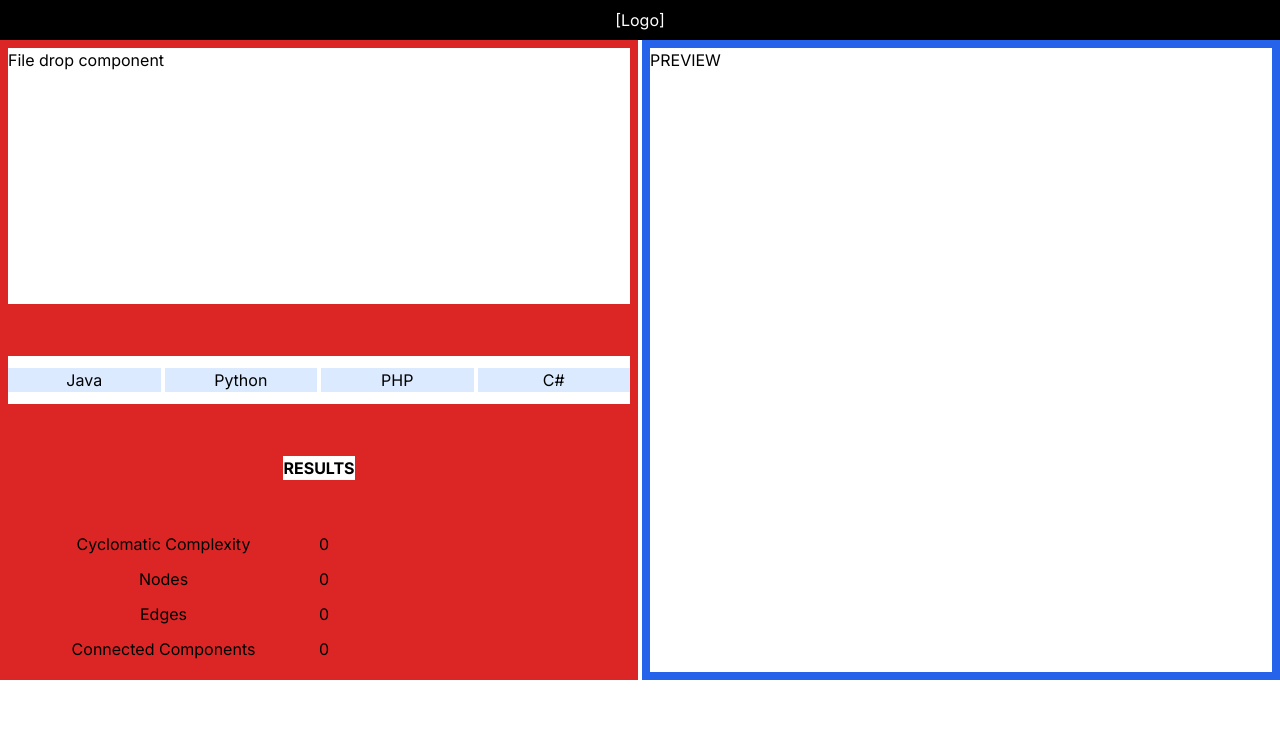
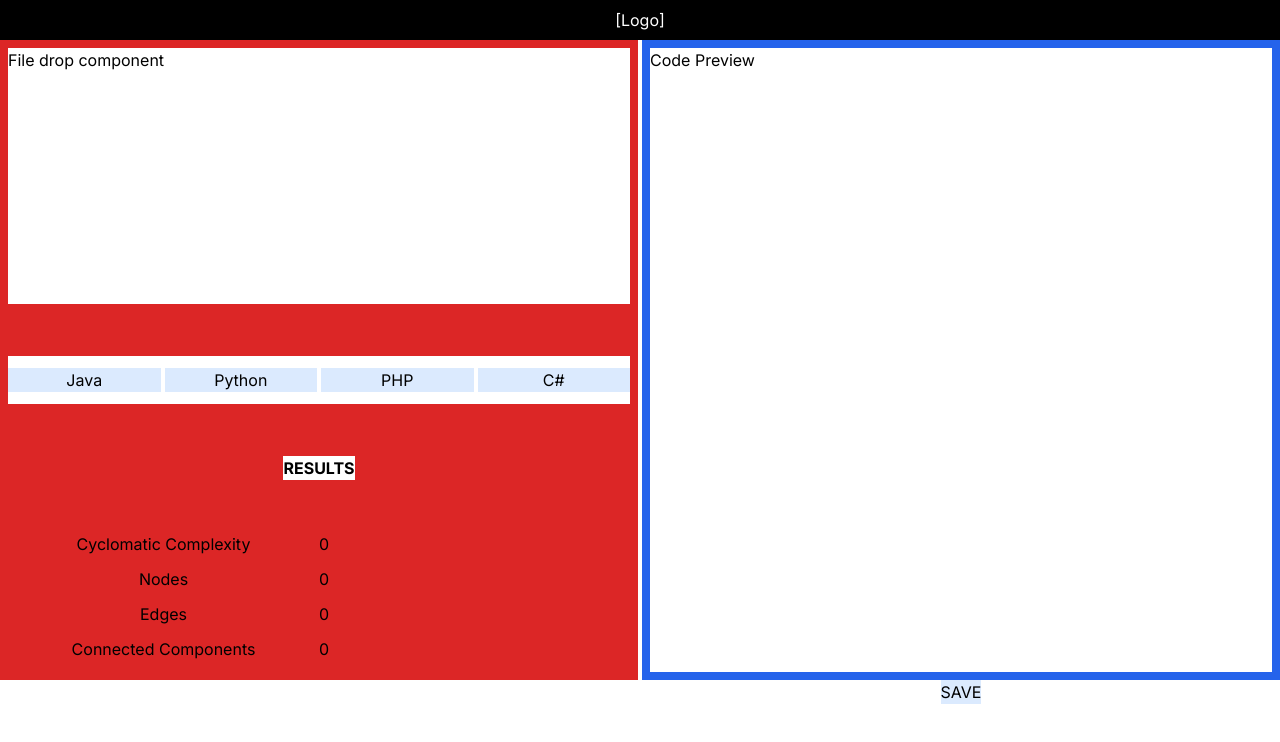
Before and after one commit to SnoodieTheSnoople/sdp-solutions-xp, a Next.js app: page / in a window 1280 px wide. Shown: the top 742 px of the page. Built offline with nearby package versions, Linux system fonts and the light colour scheme.

Commit message:
Word change

```diff
--- a/src/app/page.js
+++ b/src/app/page.js
@@ -80,8 +80,9 @@ export default function Home() {
         </div>
         <div className="flex flex-wrap w-full bg-blue-600 justify-center p-2 gap-2">
           <div className="w-full h-full bg-white">
-            <p>PREVIEW</p>
+            <p>Code Preview</p>
           </div>
+          <button className="btn bg-blue-100">SAVE</button>
         </div>
       </div>
     </div>
```
